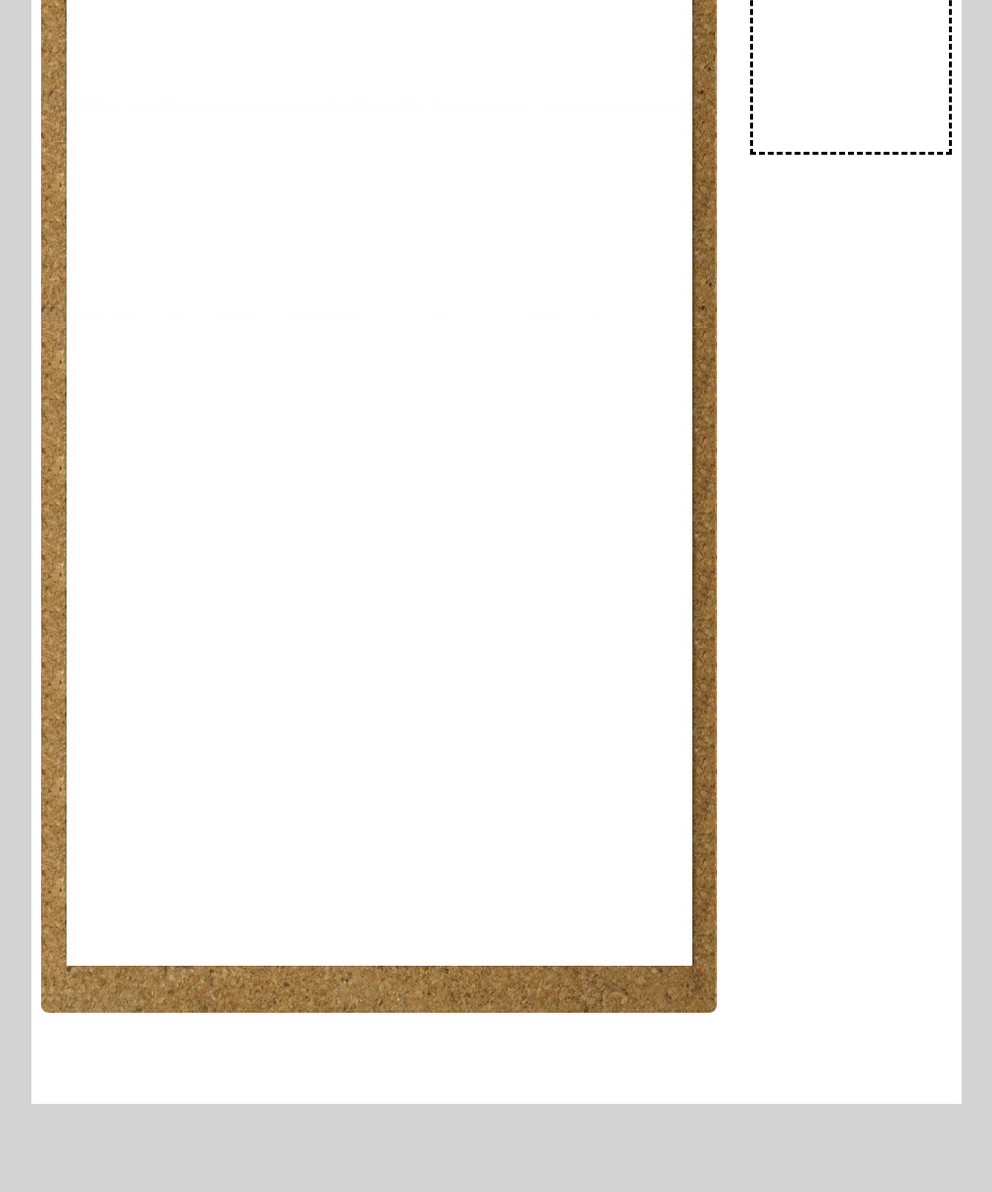
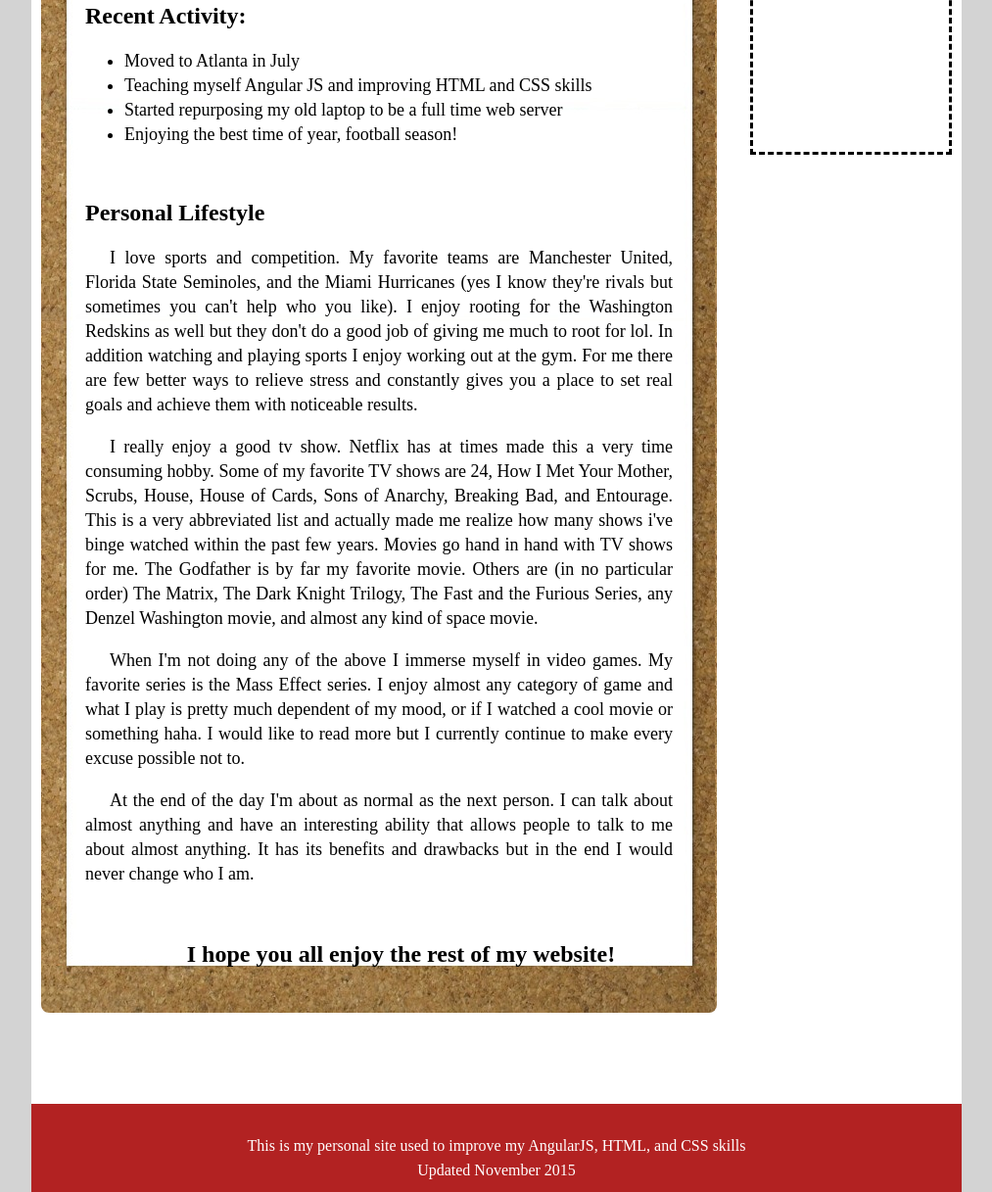
Before and after one commit to smc10e/AngularSandbox, a plain HTML site: page Angular/index.html in a window 1280 px wide. Shown: the part 598-1815 px from the top of the page at 98% size, without its empty margins (133-1146 px from the left). Before the commit the page ends 1725 px from the top, so only its background shows below. Drawn offline with nearby package versions, Linux system fonts and the light colour scheme; some packages are replaced by stand-ins of ours.

Commit message:
updated about me section and added footer

```diff
--- a/Angular/css/Header.css
+++ b/Angular/css/Header.css
@@ -82,7 +82,6 @@ header a{
 .main p{
     position: relative;
     margin-left: 45px;
-    margin-top: 50px;
     margin-right:45px;
     font-size: large;
     line-height: 25px;
@@ -96,6 +95,19 @@ header a{
     font-family: "Impact";
 }
 
+.main h2{
+    text-align: justify;
+    margin-left:45px;
+}
+
+.main ul li{
+    margin-right:45px;
+    margin-left:45px;
+    text-align: justify;
+    font-size: large;
+    line-height: 25px;
+}
+
 .sidebar{
     width: 200px;
     height: 500px;
@@ -106,8 +118,15 @@ header a{
     margin-right: 10px;
 }
 
+#closing{
+    text-align: center;
+}
 
 #footer{
     height: 60px;
-    background-color: slategray;
+    background-color: firebrick;
+    color: white;
+    text-align: center;
+    padding-top: 30px;
+    line-height: 25px;
 }
--- a/Angular/index.html
+++ b/Angular/index.html
@@ -22,18 +22,11 @@
             <a href="#/projects">Personal Projects</a>
             <a href="#/contact">Contact Me</a>
         </nav>
-        <div ng-view class="content">
-        <div id="footer"></div>
+        <div ng-view class="content"></div>
+        <div id="footer">This is my personal site used to improve my AngularJS, HTML, and CSS skills</br>Updated November 2015</div>
     </div>
 </body>
-<!-- <body ng-app="myApp"> -->
-<!--    <div ng-app="myApp" class="page-wrap">
 
-
-
-        &lt;!&ndash;</div>&ndash;&gt;
-        <div id="footer"></div>
-    </div>-->
 
 
     <!--MODULE -->
--- a/Angular/views/home.html
+++ b/Angular/views/home.html
@@ -8,6 +8,38 @@
                 I have always been fascinated by technology and continue to remain up to date on the latest innovations.
                 I hope to one day be apart of a team that develops a new technology that will inspire someone to pursue
                 a career in computer science just as I have.</p>
+
+            </br>
+            <h2>Recent Activity:</h2>
+            <ul>
+                <li>Moved to Atlanta in July</li>
+                <li>Teaching myself Angular JS and improving HTML and CSS skills</li>
+                <li>Started repurposing my old laptop to be a full time web server</li>
+                <li>Enjoying the best time of year, football season!</li>
+            </ul>
+            </br>
+            <h2>Personal Lifestyle</h2>
+            <p> I love sports and competition. My favorite teams are Manchester United, Florida State Seminoles,
+                and the Miami Hurricanes (yes I know they're rivals but sometimes you can't help who you like). I
+                enjoy rooting for the Washington Redskins as well but they don't do a good job of giving me much
+                to root for lol. In addition watching and playing sports I enjoy working out at the gym. For me there
+                are few better ways to relieve stress and constantly gives you a place to set real goals and achieve
+                them with noticeable results.</p>
+            <p> I really enjoy a good tv show. Netflix has at times made this a very time consuming hobby. Some of my
+                favorite TV shows are 24, How I Met Your Mother, Scrubs, House, House of Cards, Sons of Anarchy,
+                Breaking Bad, and Entourage. This is a very abbreviated list and actually made me realize how many shows
+                i've binge watched within the past few years. Movies go hand in hand with TV shows for me. The Godfather
+                is by far my favorite movie. Others are (in no particular order) The Matrix, The Dark Knight Trilogy,
+                The Fast and the Furious Series, any Denzel Washington movie, and almost any kind of space movie.</p>
+            <p> When I'm not doing any of the above I immerse myself in video games. My favorite series is the Mass
+                Effect series. I enjoy almost any category of game and what I play is pretty much dependent of my mood,
+                or if I watched a cool movie or something haha. I would like to read more but I currently continue to
+                make every excuse possible not to.</p>
+            <p> At the end of the day I'm about as normal as the next person. I can talk about almost anything and
+                have an interesting ability that allows people to talk to me about almost anything. It has its benefits
+                and drawbacks but in the end I would never change who I am.</p>
+            </br>
+            <h2 id="closing">I hope you all enjoy the rest of my website!</h2>
         </div>
         <div class="sidebar">
             side
```
